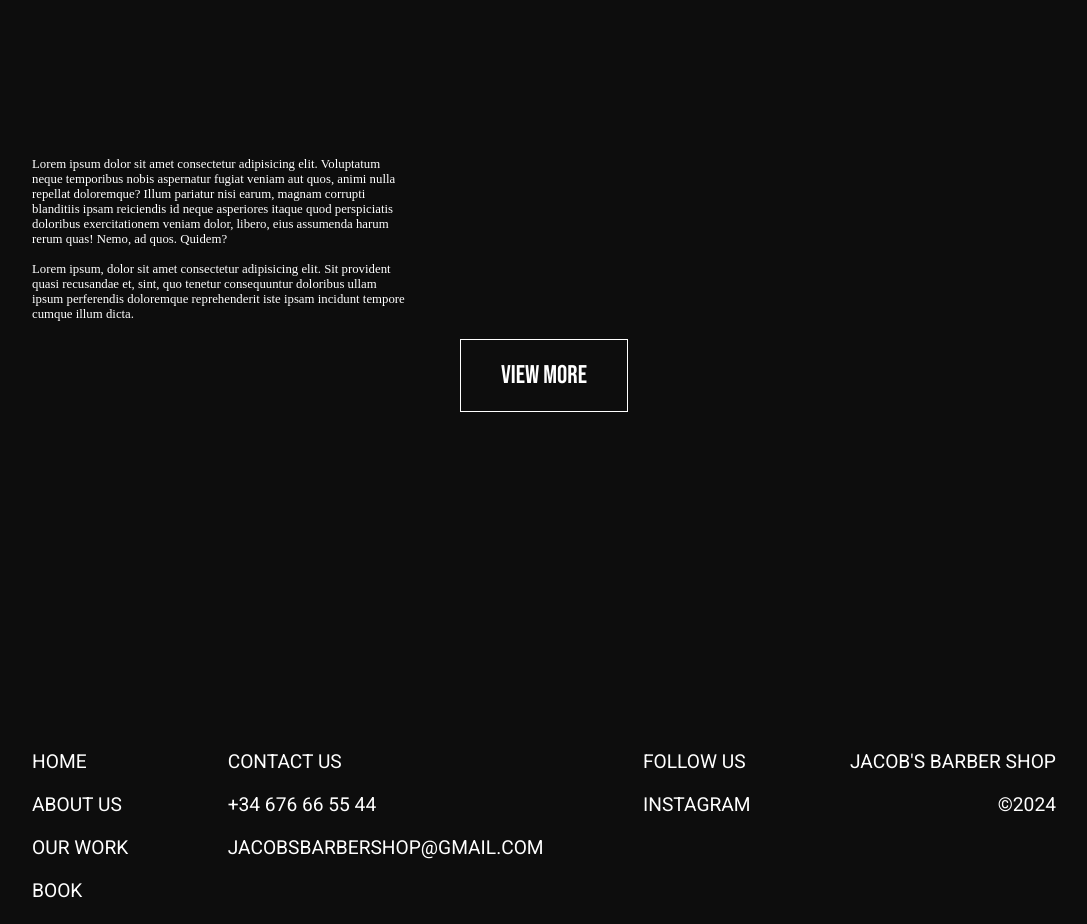
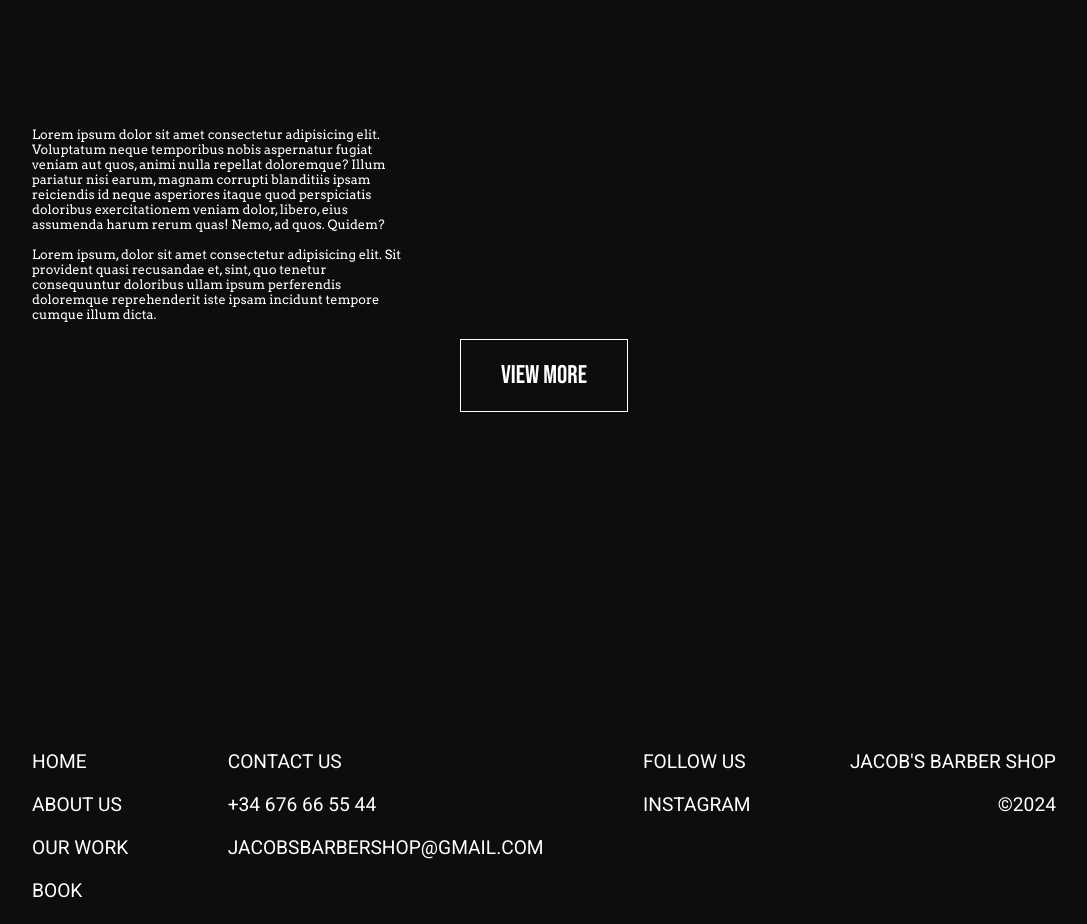
Before and after one commit to adriangarb/barbershop-website, a website built with webpack: page index.html in a window 1280 px wide. Shown: the part 1980-2904 px from the top of the page, without its empty margins (96-1183 px from the left). Built offline with nearby package versions, Linux system fonts and the light colour scheme.

Commit message:
Fix font

```diff
--- a/index.css
+++ b/index.css
@@ -1,12 +1,4 @@
-@import url("https://fonts.googleapis.com/css2?family=Bebas+Neue&family=DM+Sans:ital,opsz,wght@0,9..40,100..1000;1,9..40,100..1000&family=Roboto:ital,wght@0,100;0,300;0,400;0,500;0,700;0,900;1,100;1,300;1,400;1,500;1,700;1,900&display=swap");
-@font-face {
-  font-family: "Rushford Clean";
-  src: url("./fonts/Rushfordclean.otf");
-}
-@font-face {
-  font-family: "King";
-  src: url("./fonts/king.ttf") format("truetype");
-}
+@import url("https://fonts.googleapis.com/css2?family=Arvo:ital,wght@0,400;0,700;1,400;1,700&family=Bebas+Neue&family=DM+Sans:ital,opsz,wght@0,9..40,100..1000;1,9..40,100..1000&family=Roboto:ital,wght@0,100;0,300;0,400;0,500;0,700;0,900;1,100;1,300;1,400;1,500;1,700;1,900&display=swap");
 html {
   /* Track */
   /* Handle */
@@ -212,7 +204,7 @@ nav ul a {
 .about__content p {
   width: 100%;
   font-size: 1vw;
-  font-family: "King";
+  font-family: "Arvo";
 }
 .about__content__services {
   display: flex;
@@ -236,7 +228,8 @@ nav ul a {
 }
 .about__content__services__service h4 {
   font-size: 1.5vw;
-  font-family: "King";
+  font-family: "Arvo";
+  line-height: 24px;
   margin-bottom: 10px;
 }
 .about__content__services__service p {
```
